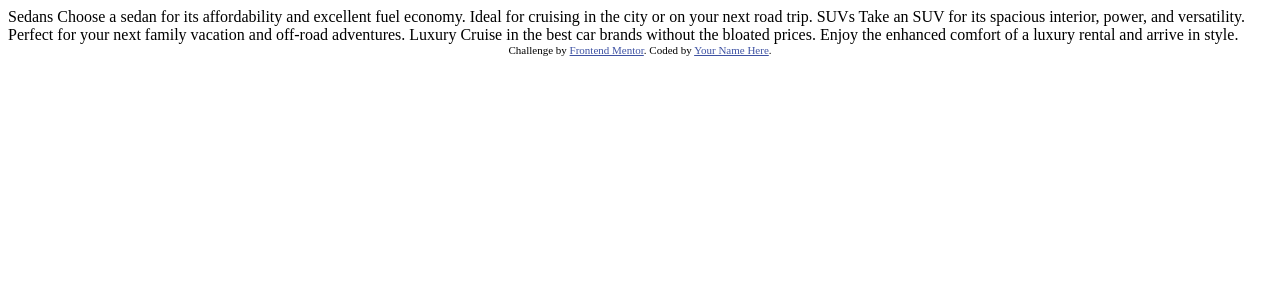
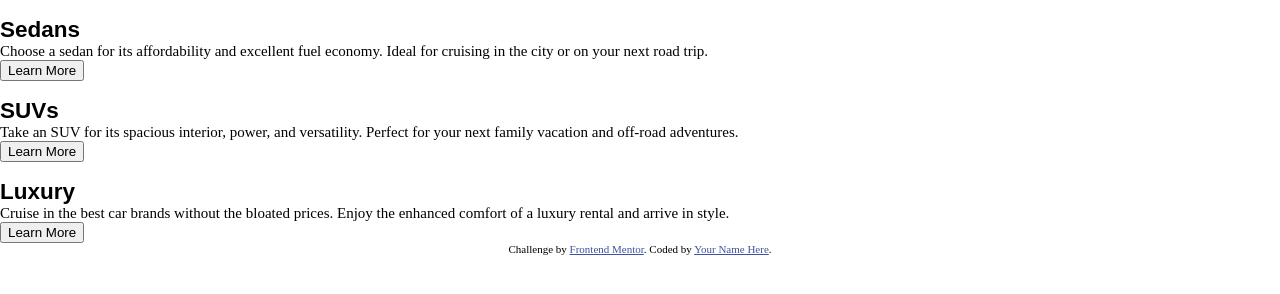
Before and after one commit to javierb256/3-column-preview-card, a plain HTML site: page index.html in a window 1280 px wide. Drawn offline with Linux system fonts and the light colour scheme; a web font is replaced by a local one.

Commit message:
added initial styles and structure

```diff
--- a/index.html
+++ b/index.html
@@ -1,36 +1,64 @@
 <!DOCTYPE html>
 <html lang="en">
   <head>
-  <meta charset="UTF-8">
-  <meta name="viewport" content="width=device-width, initial-scale=1.0"> <!-- displays site properly based on user's device -->
+    <meta charset="UTF-8" />
+    <meta name="viewport" content="width=device-width, initial-scale=1.0" />
+    <!-- displays site properly based on user's device -->
 
-  <link rel="icon" type="image/png" sizes="32x32" href="./images/favicon-32x32.png">
+    <link
+      rel="icon"
+      type="image/png"
+      sizes="32x32"
+      href="./images/favicon-32x32.png"
+    />
+    <link rel="stylesheet" href="styles.css">
 
     <title>Frontend Mentor | 3-column preview card component</title>
 
-  <!-- Feel free to remove these styles or customise in your own stylesheet 👍 -->
-  <style>
-    .attribution { font-size: 11px; text-align: center; }
-    .attribution a { color: hsl(228, 45%, 44%); }
-  </style>
+
   </head>
   <body>
-
-  Sedans
-  Choose a sedan for its affordability and excellent fuel economy. Ideal for cruising in the city
-  or on your next road trip.
-
-  SUVs
-  Take an SUV for its spacious interior, power, and versatility. Perfect for your next family vacation
-  and off-road adventures.
-
-  Luxury
-  Cruise in the best car brands without the bloated prices. Enjoy the enhanced comfort of a luxury
-  rental and arrive in style.
+    <div class="car-container">
+      <div class="car-column">
+        <div class="car-icon">
+          <img />
+        </div>
+        <h2>Sedans</h2>
+        <p>Choose a sedan for its affordability and excellent fuel economy.
+          Ideal for cruising in the city or on your next road trip.</p>
+        <button>Learn More</button>
+      </div>
+    </div>
+    <div class="car-container">
+      <div class="car-column">
+        <div class="car-icon">
+          <img />
+        </div>
+        <h2>SUVs</h2>
+        <p>Take an SUV
+          for its spacious interior, power, and versatility. Perfect for your next
+          family vacation and off-road adventures.</p>
+        <button>Learn More</button>
+      </div>
+    </div>
+    <div class="car-container">
+      <div class="car-column">
+        <div class="car-icon">
+          <img />
+        </div>
+        <h2>Luxury</h2>
+        <p>Cruise in the best car
+          brands without the bloated prices. Enjoy the enhanced comfort of a luxury
+          rental and arrive in style.</p>
+        <button>Learn More</button>
+      </div>
+    </div>
 
     <div class="attribution">
-    Challenge by <a href="https://www.frontendmentor.io?ref=challenge" target="_blank">Frontend Mentor</a>.
-    Coded by <a href="#">Your Name Here</a>.
+      Challenge by
+      <a href="https://www.frontendmentor.io?ref=challenge" target="_blank"
+        >Frontend Mentor</a
+      >. Coded by <a href="#">Your Name Here</a>.
     </div>
   </body>
 </html>
--- /dev/null
+++ b/styles.css
@@ -0,0 +1,87 @@
+@import url('https://fonts.googleapis.com/css2?family=Big+Shoulders:opsz,wght@10..72,100..900&family=Lexend+Deca&display=swap');
+
+* {
+  box-sizing: border-box;
+}
+
+body,
+div,
+dl,
+dt,
+dd,
+ul,
+ol,
+li,
+h1,
+h2,
+h3,
+h4,
+h5,
+h6,
+pre,
+form,
+fieldset,
+input,
+textarea,
+p,
+blockquote,
+th,
+td {
+  margin: 0;
+  padding: 0;
+}
+
+html,
+body {
+  margin: 0;
+  padding: 0;
+}
+
+:root {
+    /* Primary colors */
+    --bright-orange: hsl(31, 77%, 52%);
+    --dark-cyan: hsl(184, 100%, 22%);
+    --very-dark-cyan: hsl(179, 100%, 13%);
+
+    /* Neutral Colors */
+
+    /* paragraphs */
+    --transparent-white: hsla(0, 0%, 100%, 0.75);
+    /* background, headings, buttons */
+    --very-light-gray: hsl(0, 0%, 95%);
+
+    /* Fonts */
+    --lexend-deca: 'Lexend Deca', sans-serif;
+    --big-shoulders: "Big Shoulders", sans-serif;
+}
+
+/* .lexend-deca-<uniquifier> {
+    font-family: "Lexend Deca", sans-serif;
+    font-optical-sizing: auto;
+    font-weight: 400;
+    font-style: normal;
+  } */
+
+  /* .big-shoulders-<uniquifier> {
+    font-family: "Big Shoulders", sans-serif;
+    font-optical-sizing: auto;
+    font-weight: <weight>;
+    font-style: normal;
+  } */
+
+body {
+    font-size: 15px;
+}
+
+h2 {
+    /* font-family: var(--lexend-deca); */
+    font-family: var(--big-shoulders);
+}
+
+.attribution {
+  font-size: 11px;
+  text-align: center;
+}
+.attribution a {
+  color: hsl(228, 45%, 44%);
+}
```
Lines whose indentation alone changed are shown as unchanged.
